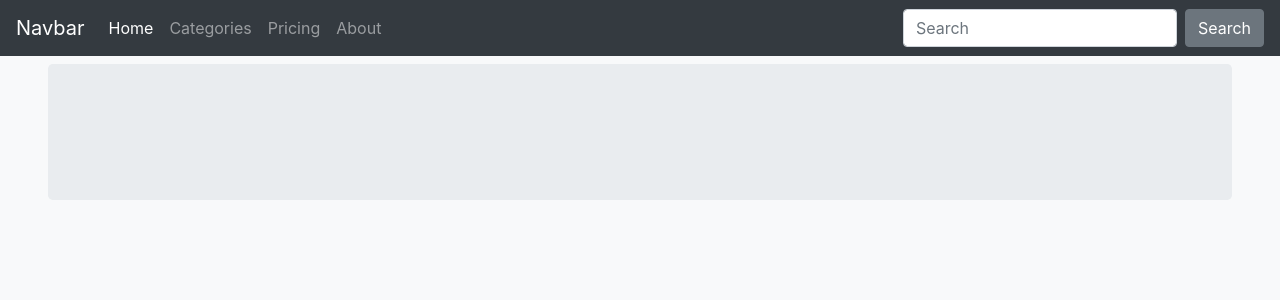
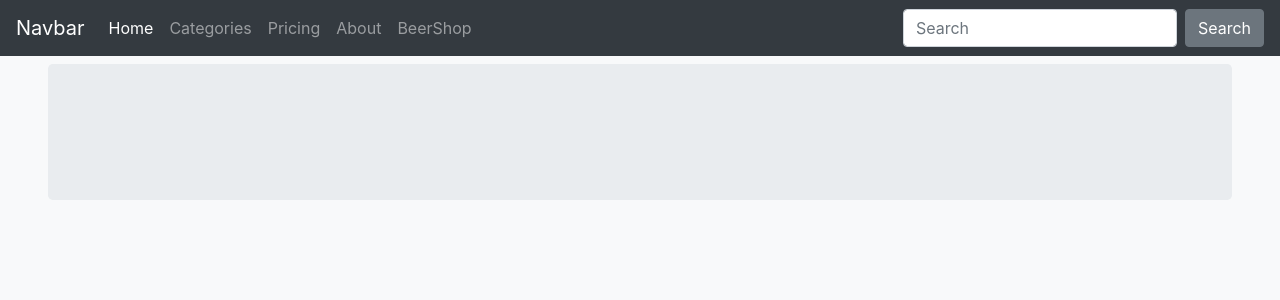
Before and after one commit to Katuzny/Blogbeer, a PHP site: template www/views/post/all.twig in a window 1280 px wide. Shown: the top 300 px of the page. Run offline with PHP 8.4, Linux system fonts and the light colour scheme; the template is opened without the code that fills it, so the values that code supplies are empty; some libraries are stand-ins or nearby versions.

Commit message:
commit10h

```diff
--- a/www/public/index.php
+++ b/www/public/index.php
@@ -12,5 +12,6 @@ $app->getRouter($basePath)
     ->get('/categories', 'Category#all', 'categories')
     ->get('/category/[*:slug]-[i:id]', 'Category#show', 'category')
     ->get('/article/[*:slug]-[i:id]', 'post#show', 'post')
+    ->get('/beershop', '', 'beershop')
     ->get('/test', 'Twig#index', 'test')
     ->run();
--- a/www/views/layout/default.twig
+++ b/www/views/layout/default.twig
@@ -32,6 +32,9 @@
                 <li class="nav-item">
                     <a class="nav-link" href="#">About</a>
                 </li>
+                <li class="nav-item">
+                    <a class="nav-link" href="#">BeerShop</a>
+                </li>
             </ul>
             <form class="form-inline my-2 my-lg-0">
                 <input class="form-control mr-sm-2" type="text" placeholder="Search">
```
